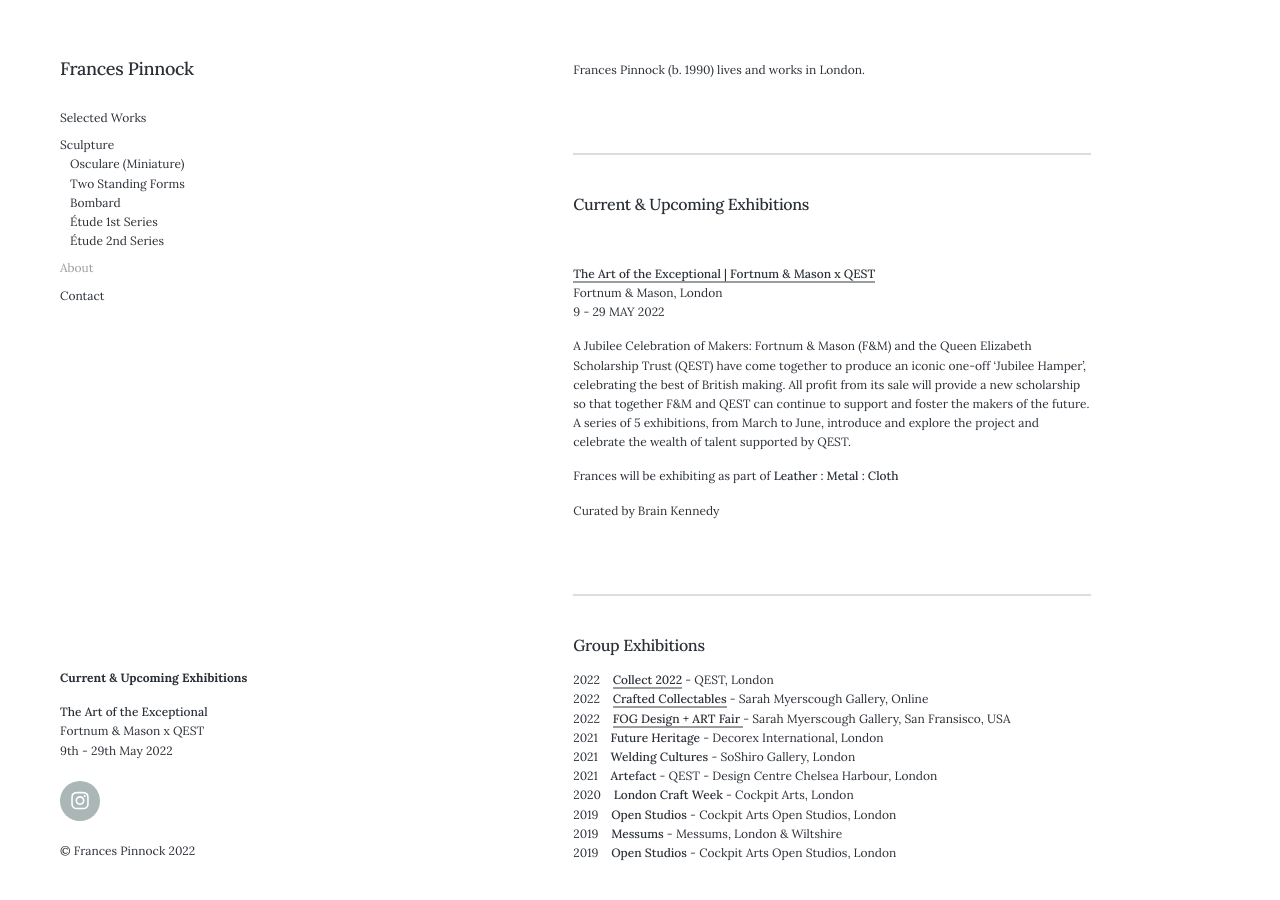
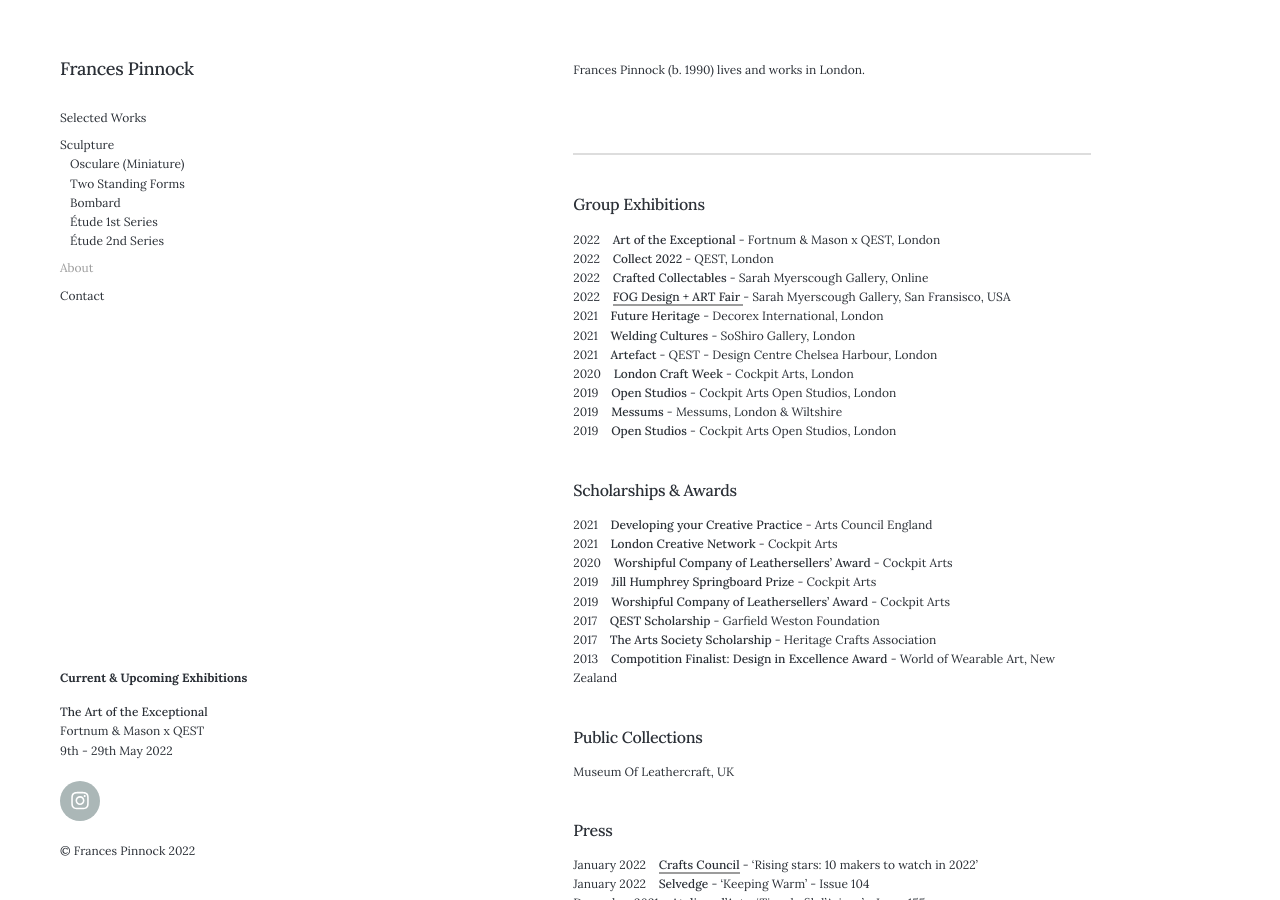
Before and after one commit to francespinnock/francespinnock.github.io, a Jekyll site: the page built from _pages/about.md, in a window 1280 px wide and 900 px high. Built offline with Jekyll 4.4.1, drawn with Linux system fonts in a browser that asks for light colours; nearby versions of some CDN libraries.

Commit message:
Update about.md

```diff
--- a/_pages/about.md
+++ b/_pages/about.md
@@ -7,29 +7,12 @@ Frances Pinnock (b. 1990) lives and works in London.
 
 
 <br />
-
-<hr />
-## Current & Upcoming Exhibitions
-
-<br />
-
-**[The Art of the Exceptional | Fortnum & Mason x QEST](https://www.qest.org.uk/80-qest-scholars-to-feature-in-exhibition-series-at-fortnum-mason-to-celebrate-the-platinum-jubilee/?dm_i=CLZ,7RSSB,V2RDQD,VP3TA,1)**
-Fortnum & Mason, London
-9 - 29 MAY 2022
-
-A Jubilee Celebration of Makers: Fortnum & Mason (F&M) and the Queen Elizabeth Scholarship Trust (QEST) have come together to produce an iconic one-off 'Jubilee Hamper', celebrating the best of British making. All profit from its sale will provide a new scholarship so that together F&M and QEST can continue to support and foster the makers of the future. A series of 5 exhibitions, from March to June, introduce and explore the project and celebrate the wealth of talent supported by QEST.
-
-Frances will be exhibiting as part of **Leather : Metal : Cloth**
-
-Curated by Brain Kennedy
-
-
-<br />
 <hr />
 ## Group Exhibitions
 
-2022&nbsp;&nbsp;&nbsp; **[Collect 2022](https://www.qest.org.uk/collect-25-27-february-2022/)** - QEST, London
-2022&nbsp;&nbsp;&nbsp; **[Crafted Collectables](https://www.sarahmyerscough.com/exhibitions/37-crafted-collectables/)** - Sarah Myerscough Gallery, Online
+2022&nbsp;&nbsp;&nbsp; **Art of the Exceptional** - Fortnum & Mason x QEST, London
+2022&nbsp;&nbsp;&nbsp; **Collect 2022** - QEST, London
+2022&nbsp;&nbsp;&nbsp; **Crafted Collectables** - Sarah Myerscough Gallery, Online
 2022&nbsp;&nbsp;&nbsp; **[FOG Design + ART Fair ](https://www.sarahmyerscough.com/exhibitions/38-fog-design-art-2022/)** - Sarah Myerscough Gallery, San Fransisco, USA
 2021&nbsp;&nbsp;&nbsp; **Future Heritage** - Decorex International, London
 2021&nbsp;&nbsp;&nbsp; **Welding Cultures** - SoShiro Gallery, London
```
